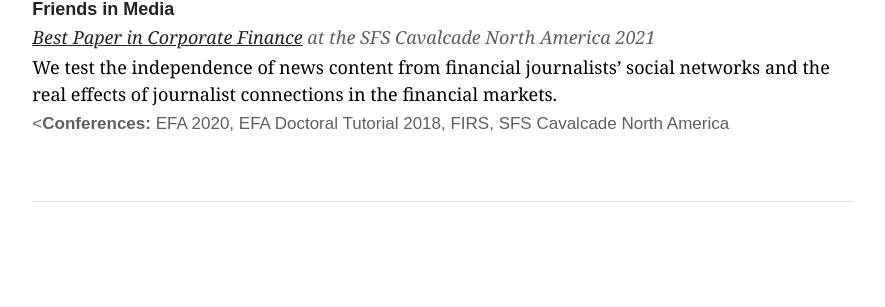
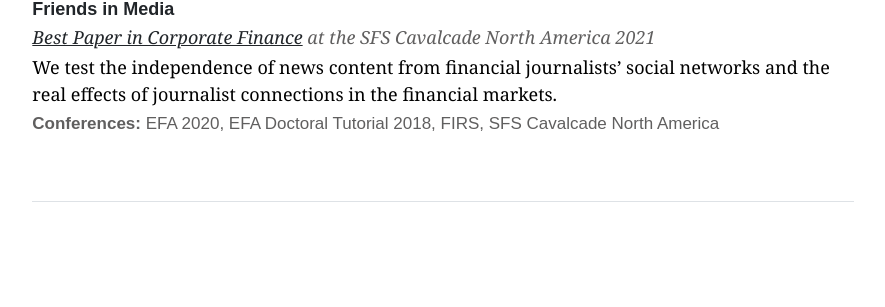
Before and after one commit to guosongxu/guosongxu.github.io, a Jekyll site: the page built from index.md, in a window 1280 px wide. Shown: the part 941-1248 px from the top of the page, without its empty margins (197-1082 px from the left). Built offline with Jekyll 4.4.1, drawn with Linux system fonts in a browser that asks for light colours.

Commit message:
Update home.html

```diff
--- a/_layouts/home.html
+++ b/_layouts/home.html
@@ -29,6 +29,6 @@ layout: default
     <p style="font-family:arial, 'MS Sans Serif', arial;font-size:18px;margin-bottom:1px;"><a rel="noreferrer noopener" aria-label=" (opens in a new tab)" href="https://papers.ssrn.com/sol3/papers.cfm?abstract_id=3189273" target="_blank" style="text-decoration:none;"><strong>Friends in Media</strong></a></p>
     <p style="font-family:georgia;font-size:18px;margin-bottom:3px;color:#605F5F"><em><a rel="noreferrer noopener" href="http://sfs.org/cavalcade-best-paper-in-corporate-finance/" target="_blank">Best Paper in Corporate Finance</a> at the SFS Cavalcade North America 2021</em></p>
     <p style="font-family:georgia;font-size:18px;margin-bottom:3px">We test the independence of news content from financial journalists’ social networks and the real effects of journalist connections in the financial markets. </p>
-    <p style="font-family:arial, 'MS Sans Serif', arial;font-size:17px;color:#605F5F"><<strong>Conferences:</strong> EFA 2020, EFA Doctoral Tutorial 2018, FIRS, SFS Cavalcade North America</p>
+    <p style="font-family:arial, 'MS Sans Serif', arial;font-size:17px;color:#605F5F"><strong>Conferences:</strong> EFA 2020, EFA Doctoral Tutorial 2018, FIRS, SFS Cavalcade North America</p>
   </div>
 </div>
```
